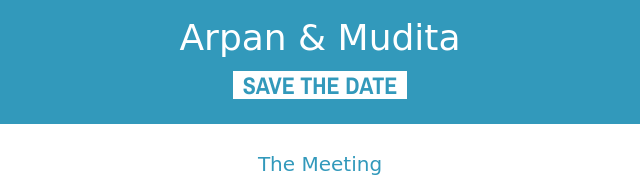
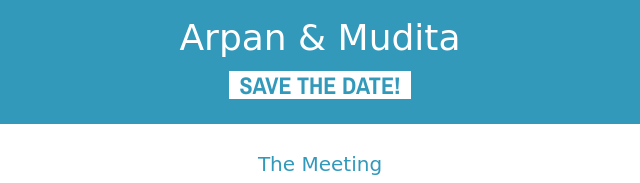
Before and after one commit to sumeetjain/arpanandmudita.com, a plain HTML site: page index.html in a window 1280 px wide. Shown: the top 183 px of the page, 320-960 px from the left. Drawn offline with nearby package versions, Linux system fonts and the light colour scheme; a web font is replaced by a local one.

Commit message:
Update index.html

```diff
--- a/index.html
+++ b/index.html
@@ -21,7 +21,7 @@
   <div class="main-container">
     <div class="main clearfix">
       <h1>Arpan &amp; Mudita</h1>
-      <h2><a href="#the_wedding">Save the Date</a></h2>
+      <h2><a href="#the_wedding">Save the Date!</a></h2>
 
       <div id="sections">
         <div class="section">
```
